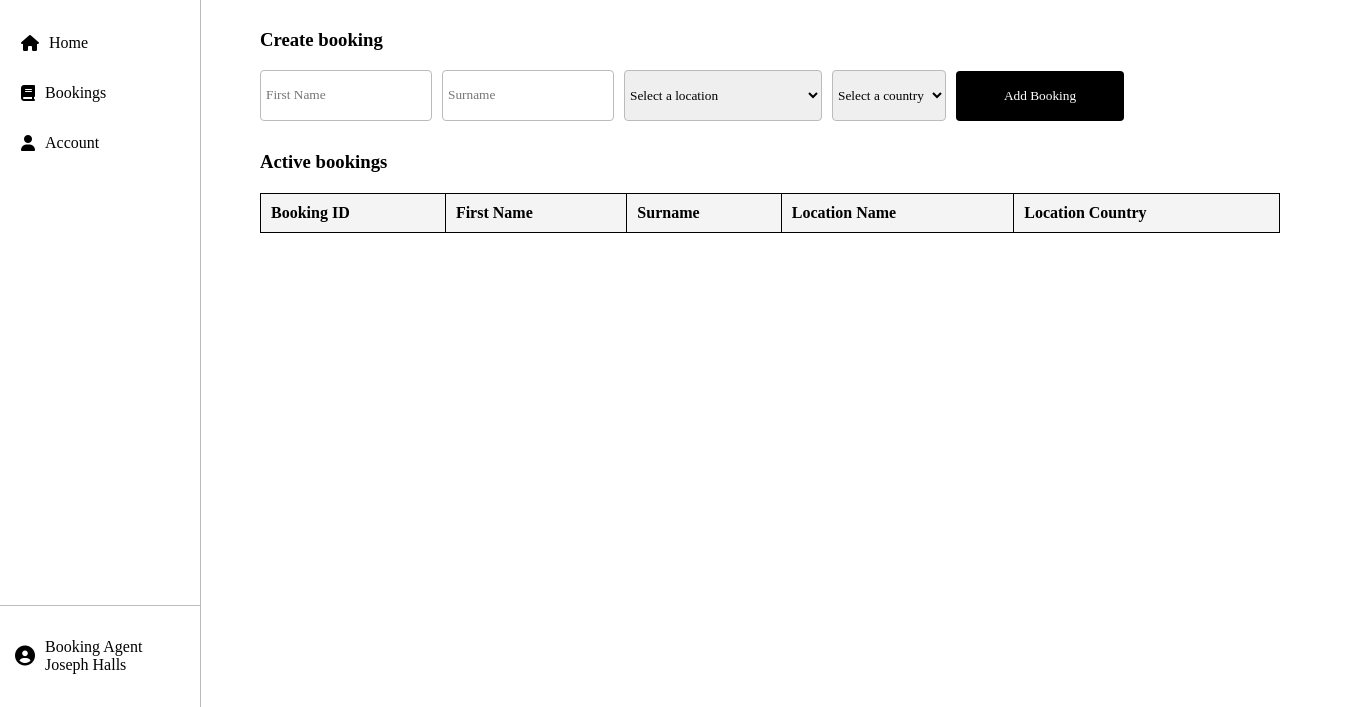
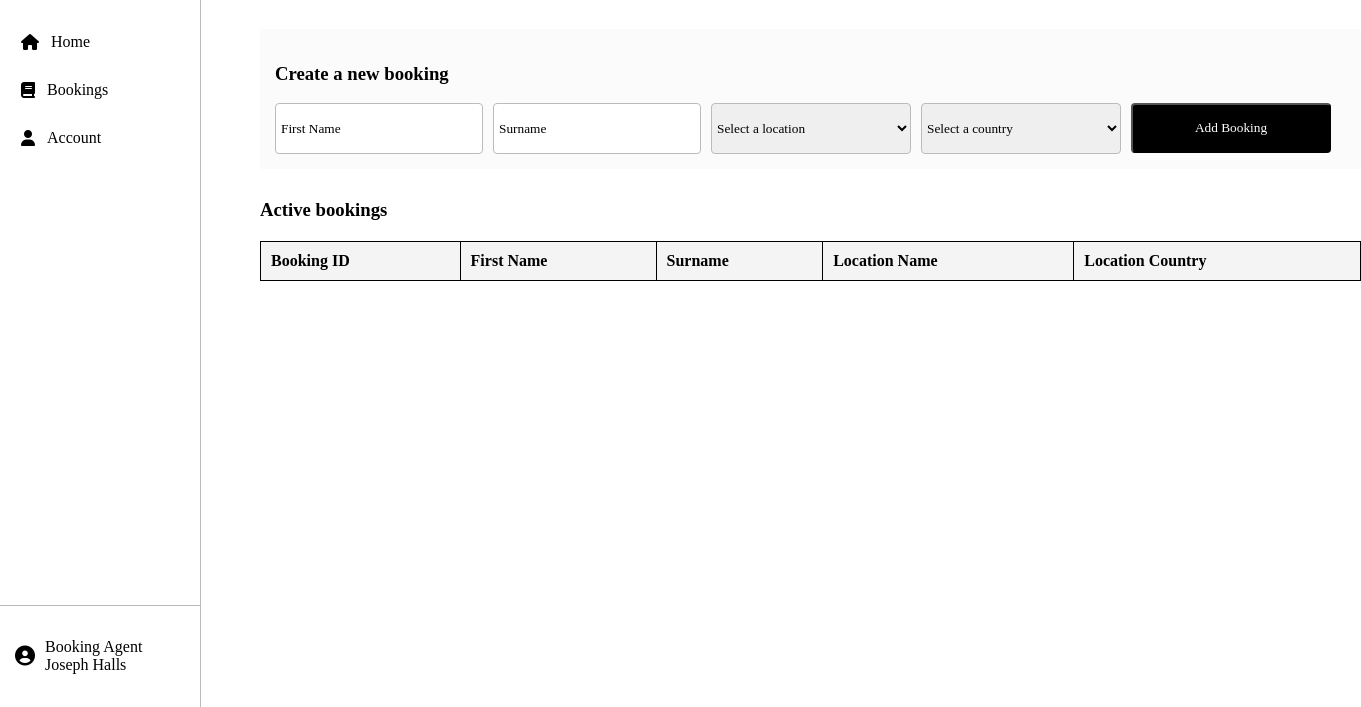
Before and after one commit to joehalls605/Historic-travel-agent-system, a plain HTML site: page bookings.html in a window 1280 px wide. Shown: the part 93-800 px from the top of the page, 1361 px wide, since content can reach past the window. Drawn offline with Linux system fonts and the light colour scheme; no server answers; a web font is replaced by a local one.

Commit message:
Minor styling changes to bookings page and index.

```diff
--- a/app.js
+++ b/app.js
@@ -26,8 +26,11 @@ document.addEventListener("DOMContentLoaded", function(){
 function displayLocations(locationsArray){
     displayedLocations.innerHTML = "";
 
+
     locationsArray.forEach(item => {
         const locationDiv = document.createElement("div");
+        const priceText = item.price === 0 ? 'Free entry' : `£${item.price}`;
+
         locationDiv.innerHTML = `
               <div class="location-card">
                 <img class="location-card-image" alt="image" src="${item.image}">
@@ -43,10 +46,10 @@ function displayLocations(locationsArray){
                   </div>
                   <div class="card-bottom">
                   <p class="card-rating">Rating: ${item.rating}</p>
-                  <p class="card-price">£${item.price}</p>
+                  <p class="card-price">${priceText}</p>
                   </div>
                 </div>
-                  <button class="locations-button">Book</button>
+                  <button class="card-button">Book</button>
               </div>
             `;
         displayedLocations.appendChild(locationDiv);
--- a/bookings.css
+++ b/bookings.css
@@ -17,6 +17,40 @@ th{
 }
 td {
     background-color: #fff;
+}
+
+#firstNameInput {
+    width: 200px;
+    padding-left: 5px;
+    color: black !important;
+}
+
+input::placeholder {
+    color: black;
+    opacity: 1;
+}
+
+#surnameInput {
+    width: 200px;
+    padding-left: 5px;
+    color: black !important;
+}
+
+#countrySelect{
+    width: 200px;
+}
+#locationSelect{
+    width: 200px;
+}
+
+.addBookingButton{
+    height: 50px;
+    font-family: 'Poppins-SemiBold', 'sans-serif';
+    background-color: #000000;
+    color: white;
+    border-radius: 4px;
+    transition: background-color 0.3s ease;
+    width: 200px;
 }
 
 .deleteButton{
@@ -41,6 +75,11 @@ td {
     margin-top:30px;
 }
 
+#booking-header{
+    background-color: #fbfbfb;
+    padding: 15px;
+}
+
 #new-booking-form{
     display:flex;
     width:100%;
@@ -52,7 +91,6 @@ td {
 }
 
 #new-booking-form input{
-    margin-right:10px;
     height: 47px;
     padding:1px;
 }
--- a/bookings.html
+++ b/bookings.html
@@ -42,11 +42,12 @@
         </div>
 
         <div id="booking-content">
-            <h3>Create booking</h3>
+            <div id="booking-header">
+            <h3>Create a new booking</h3>
             <form id="new-booking-form">
-                <input type="text" id="firstName" placeholder="First Name" />
-                <input type="text" id="surname" placeholder="Surname" />
-                <select id="location">
+                <input id="firstNameInput" type="text" placeholder="First Name" />
+                <input id="surnameInput" type="text" placeholder="Surname" />
+                <select id="locationSelect">
                     <option value="" disabled selected>Select a location</option>
                     <option value="Normandy D-Day Beaches">Normandy D-Day Beaches</option>
                     <option value="Auschwitz-Birkenau Memorial">Auschwitz-Birkenau Memorial</option>
@@ -60,7 +61,7 @@
                     <option value="Bletchley Park">Bletchley Park</option>
                     <option value="Bastogne War Museum">Bastogne War Museum</option>
                 </select>
-                <select id="country">
+                <select id="countrySelect">
                     <option value="" disabled selected>Select a country</option>
                     <option value="France">France</option>
                     <option value="Poland">Poland</option>
@@ -71,8 +72,9 @@
                     <option value="Germany">Germany</option>
                     <option value="Belgium">Belgium</option>
                 </select>
-                <button type="submit" class="button">Add Booking</button>
+                <button type="submit" class="addBookingButton">Add Booking</button>
             </form>
+            </div>
 
             <div id="active-bookings">
                 <h3>Active bookings</h3>
--- a/styles.css
+++ b/styles.css
@@ -65,14 +65,21 @@ h3{
 #sidebar li a {
     display: flex;
     align-items: center;
+    text-decoration: none;
+    color: black;
+    box-sizing: border-box;
+    width: 100%;
+    height: 100%;
+}
+
+#sidebar li a i{
+    display: flex;
+    align-items: center;
     padding: 8px 3px;
     text-decoration: none;
     color: black;
     box-sizing: border-box;
-}
-
-#sidebar li a i{
-    margin-right: 10px;
+    margin-right:9px;
 }
 
 #sidebar li:hover {
@@ -161,7 +168,6 @@ li a:hover{
     color: white;
     border-radius: 4px;
     transition: background-color 0.3s ease;
-    flex: 0.5;
 }
 .button:hover{
     font-family: 'Poppins-SemiBold', 'sans-serif';
@@ -172,15 +178,6 @@ li a:hover{
 }
 #filter-button{
     align-self: flex-end;
-    height: 40px;
-    font-family: 'Poppins-SemiBold', 'sans-serif';
-    background-color: #000000;
-    color: white;
-    border-radius: 4px;
-    transition: background-color 0.3s ease;
-    flex: 0.5;
-}
-.locations-button{
     height: 40px;
     font-family: 'Poppins-SemiBold', 'sans-serif';
     background-color: #000000;
@@ -205,12 +202,22 @@ select{
 option{
     font-family: 'Poppins-Light', 'sans-serif';
 }
+select{
+    color:black;
+}
+
 input{
     border: #bbbbbb 1px solid;
     border-radius:4px;
     height:28px;
     font-family: 'Poppins-Light', 'sans-serif';
+    color: black !important;
 }
+input:-webkit-autofill {
+    -webkit-text-fill-color: black !important;
+    transition: background-color 9999s ease-in-out 0s;
+}
+
 
 .filter {
     display: flex;
@@ -263,6 +270,7 @@ input{
     margin-left:20px;
     margin-right:20px;
     margin-top:15px;
+    margin-bottom:100px;
 }
 
 .location-card {
@@ -276,6 +284,8 @@ input{
     box-shadow: 0 2px 4px rgba(0,0,0,0.1);
     height: 100%;
     min-height: 550px;
+    justify-content: space-between;
+    margin-bottom:20px;
 }
 
 .location-card:hover {
@@ -292,8 +302,8 @@ input{
 .card-content {
     display: flex;
     flex-direction: column;
-    justify-content: space-between;
     padding: 16px;
+    flex-grow: 1;
 }
 
 
@@ -321,6 +331,28 @@ input{
 .card-price {
     font-weight: 600;
     margin-bottom: 8px;
+}
+
+.card-bottom{
+    margin-top: auto;
+}
+
+.card-button {
+    margin-top: auto;
+    height: 40px;
+    line-height: 40px;
+    font-family: 'Poppins-SemiBold', 'sans-serif';
+    background-color: #000000;
+    color: white;
+    border-radius: 4px;
+    transition: background-color 0.3s ease;
+    flex: 0.5;
+    min-height: 40px;
+    max-height: 40px;
+}
+
+.card-button:hover{
+    cursor:pointer;
 }
 
 
@@ -422,6 +454,14 @@ input{
 .circle p{
     margin:0;
     color: #505050;
+}
+
+#new-booking-form{
+    width:100%;
+}
+
+#booking-table{
+
 }
 
 #bookings-performance{
```
